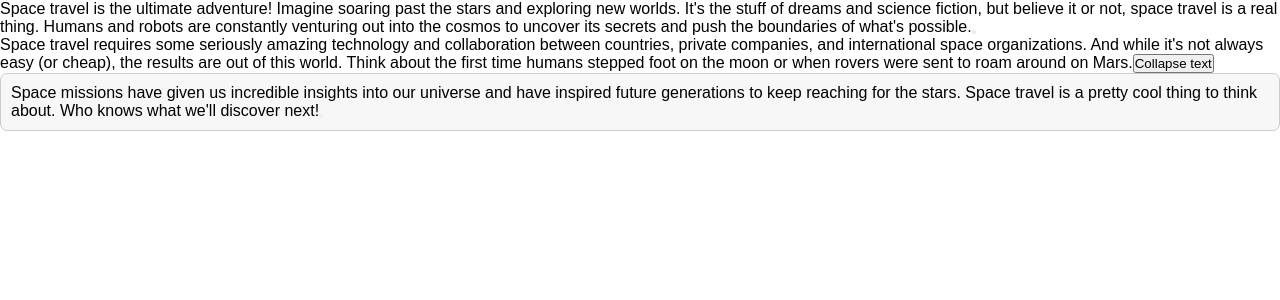
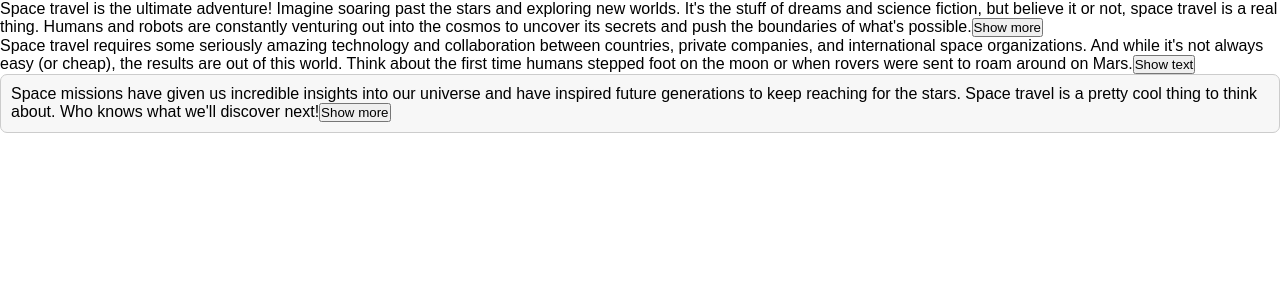
Before and after one commit to SaeedKarimian860/Text-Expander, a React (Create React App) app: page / in a window 1280 px wide. Shown: the top 300 px of the page. Built offline with nearby package versions, Linux system fonts and the light colour scheme.

Commit message:
text expander

```diff
--- a/src/App.js
+++ b/src/App.js
@@ -1,3 +1,4 @@
+import { useState } from "react";
 import "./index.css";
 
 export default function App() {
@@ -34,13 +35,21 @@ export default function App() {
   );
 }
 
-function TextExpander({collapsedNumWords,
-  expandButtonText,
+function TextExpander({
+  collapsedNumWords,
+  expandButtonText = "Show more",
   collapseButtonText,
   buttonColor,
   buttonInline,
   className,
-  children
+  children,
 }) {
-  return <div className={className}><span>{children}</span><button>{collapseButtonText}</button></div>;
+  const [isExpanded, setIsExpanded] = useState(false);
+
+  return (
+    <div className={className}>
+      <span>{children}</span>
+      <button>{expandButtonText}</button>
+    </div>
+  );
 }
```
